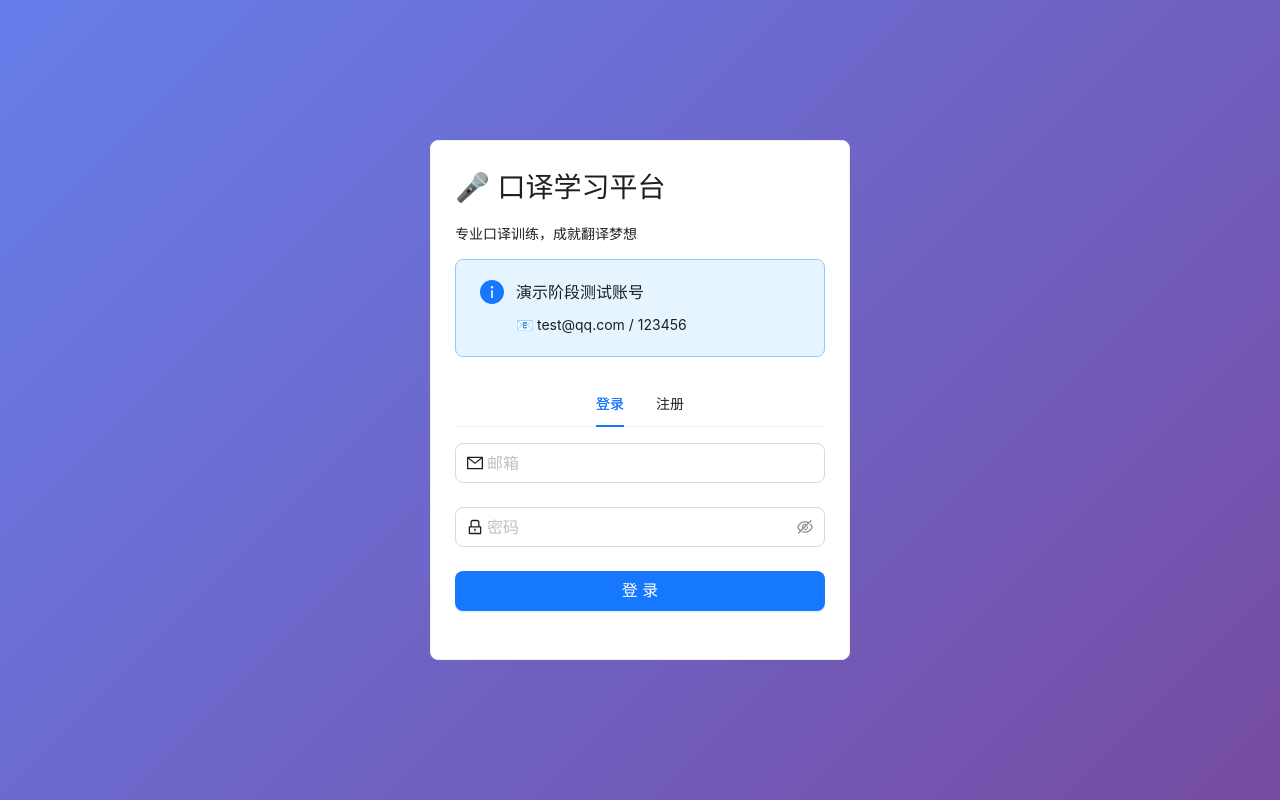
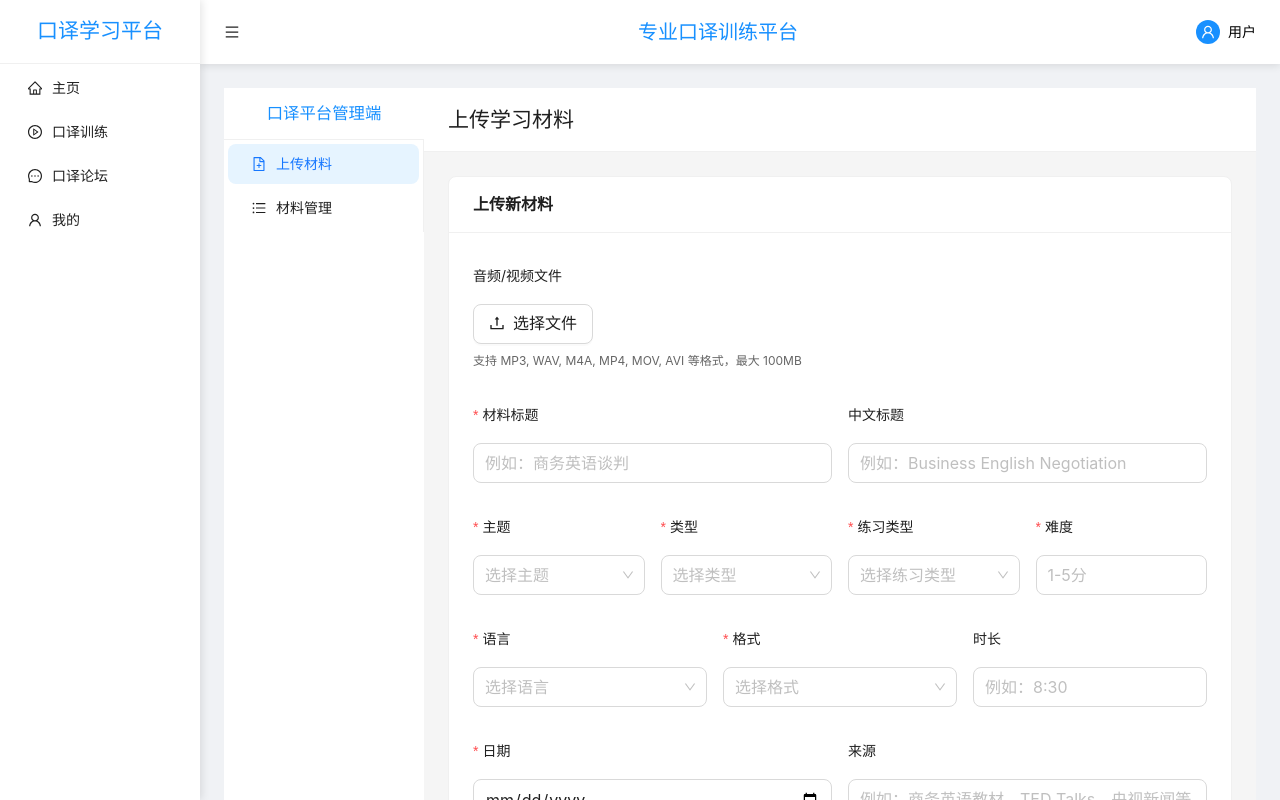
Before and after one commit to Wwww-hue/TransClass-interpretation-platform, a React (Vite) app in the folder frontend/: page /admin in a window 1280 px wide. Shown: the top 800 px of the page. Built offline with nearby package versions, Linux system fonts and the light colour scheme.

Commit message:
修改前端

```diff
--- a/frontend/src/App.tsx
+++ b/frontend/src/App.tsx
@@ -1,5 +1,5 @@
 import React from 'react';
-import { Routes, Route } from 'react-router-dom'; // 添加这行导入
+import { Routes, Route } from 'react-router-dom';
 import Layout from './components/Layout';
 import Home from './pages/Home';
 import Practice from './pages/Practice';
@@ -9,14 +9,12 @@ import Login from './pages/Login';
 import MaterialDetail from "./pages/MaterialDetail";
 import RecentMaterials from "./pages/RecentMaterials";
 import AdminDashboard from "./pages/AdminDashboard";
+
 const App: React.FC = () => {
-  const token = localStorage.getItem('auth_token');
-
-  if (!token) {
-    return <Login onLoginSuccess={() => {}} />;
-  }
-
   return (
+    <Routes>
+      <Route path="/login" element={<Login onLoginSuccess={() => {}} />} />
+      <Route path="/*" element={
         <Layout>
           <Routes>
             <Route path="/" element={<Home />} />
@@ -24,11 +22,13 @@ const App: React.FC = () => {
             <Route path="/practice" element={<Practice />} />
             <Route path="/forum" element={<Forum />} />
             <Route path="/profile" element={<Profile />} />
-        <Route path="*" element={<Home />} />
             <Route path="/material/:id" element={<MaterialDetail />} />
             <Route path="/recent" element={<RecentMaterials />} />
+            <Route path="*" element={<Home />} />
           </Routes>
         </Layout>
+      } />
+    </Routes>
   );
 };
 
--- a/frontend/src/pages/Login.tsx
+++ b/frontend/src/pages/Login.tsx
@@ -158,7 +158,7 @@ const handleSubmit = async () => {
     if (result.user.role === 'admin') {
       navigate('/admin');
     } else {
-      navigate('/student');
+      navigate('/');
     }
 
   } catch (error) {
```
Lines whose indentation alone changed are shown as unchanged.
